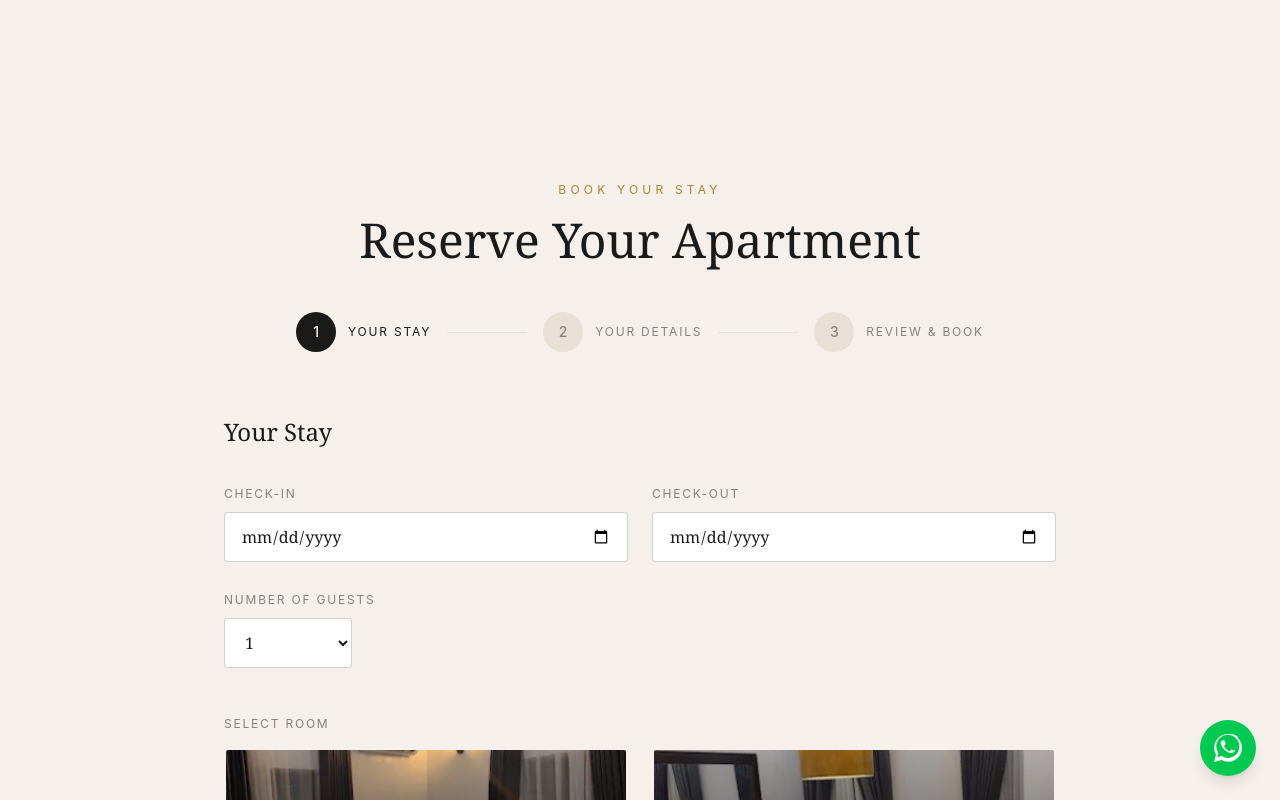
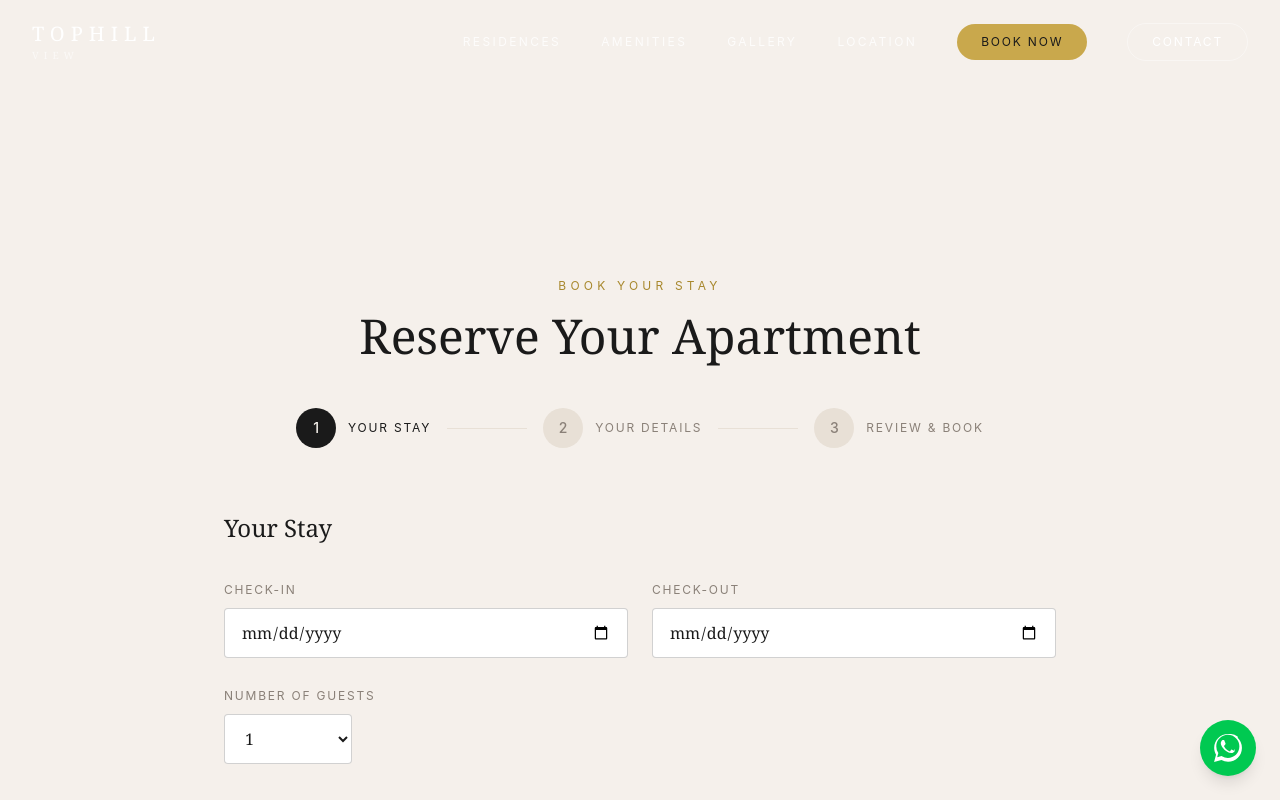
Before and after one commit to soloabe65/Tophillview, a Next.js app: page /booking in a window 1280 px wide. Shown: the top 800 px of the page. Built offline with nearby package versions, Linux system fonts and the light colour scheme.

Commit message:
Move Navbar & Footer to root layout so booking page matches main page

```diff
--- a/src/app/booking/page.tsx
+++ b/src/app/booking/page.tsx
@@ -6,5 +6,9 @@ export const metadata = {
 };
 
 export default function BookingPage() {
-  return <BookingWizard />;
+  return (
+    <div className="pt-24">
+      <BookingWizard />
+    </div>
+  );
 }
--- a/src/app/layout.tsx
+++ b/src/app/layout.tsx
@@ -1,5 +1,7 @@
 import type { Metadata } from "next";
 import "./globals.css";
+import Navbar from "@/components/Navbar";
+import Footer from "@/components/Footer";
 import FloatingWhatsApp from "@/components/FloatingWhatsApp";
 
 export const metadata: Metadata = {
@@ -23,7 +25,9 @@ export default function RootLayout({
   return (
     <html lang="en">
       <body>
-        {children}
+        <Navbar />
+        <main>{children}</main>
+        <Footer />
         <FloatingWhatsApp />
       </body>
     </html>
--- a/src/app/page.tsx
+++ b/src/app/page.tsx
@@ -1,4 +1,3 @@
-import Navbar from "@/components/Navbar";
 import Hero from "@/components/Hero";
 import About from "@/components/About";
 import Stats from "@/components/Stats";
@@ -7,12 +6,10 @@ import Gallery from "@/components/Gallery";
 import Testimonials from "@/components/Testimonials";
 import Location from "@/components/Location";
 import Contact from "@/components/Contact";
-import Footer from "@/components/Footer";
 
 export default function Home() {
   return (
     <>
-      <Navbar />
       <Hero />
       <About />
       <Stats />
@@ -21,7 +18,6 @@ export default function Home() {
       <Testimonials />
       <Location />
       <Contact />
-      <Footer />
     </>
   );
 }
```
